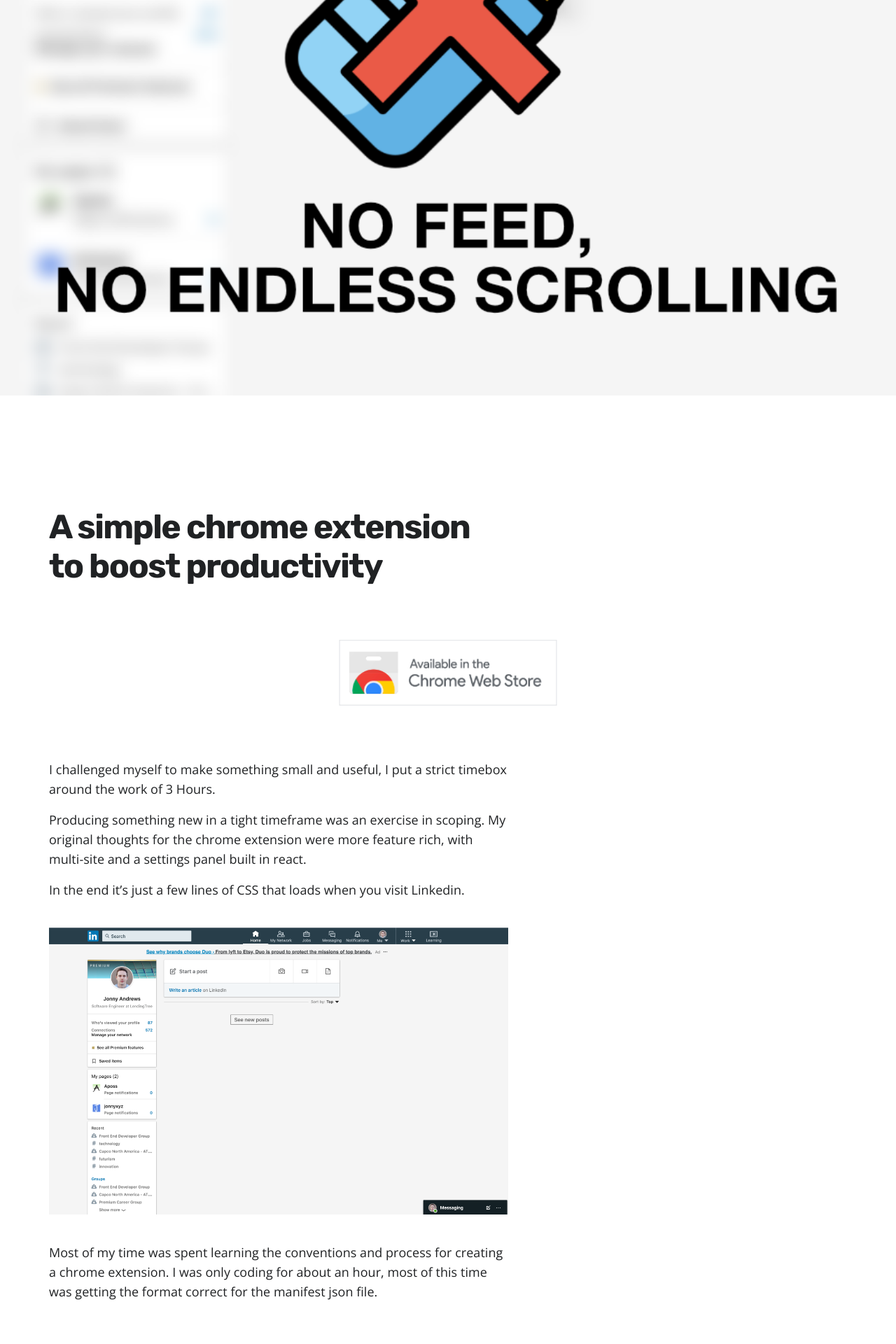
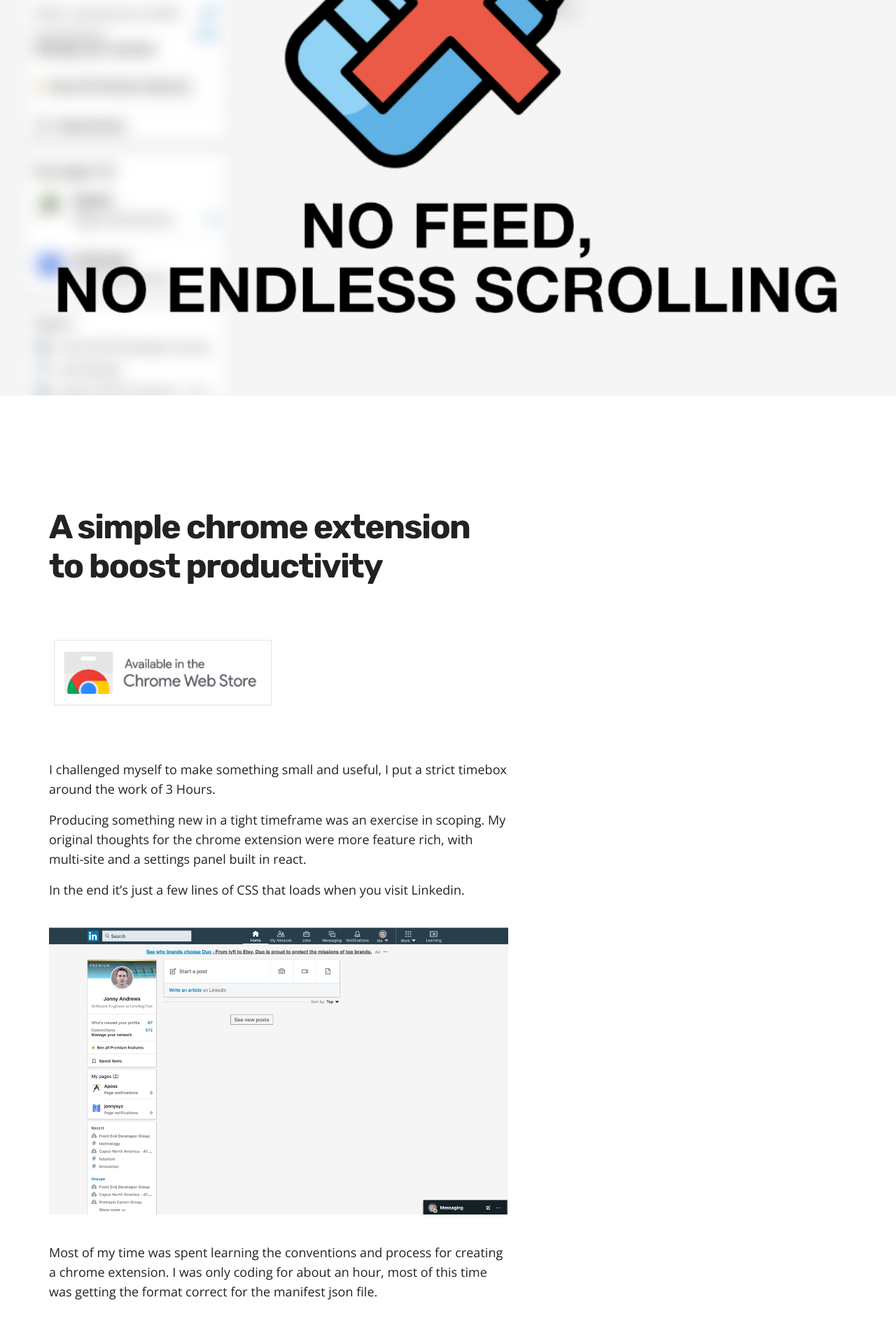
Before and after one commit to jonathanandrewsuk/jonathanandrewsuk.github.io, a Jekyll site: the page built from _posts/2019-11-15-no-feed-linkedin.md, in a window 1280 px wide. Shown: the part 815-2735 px from the top of the page at 70% size. Built offline with Jekyll 4.4.1, drawn with Linux system fonts in a browser that asks for light colours; nearby versions of some CDN libraries.

Commit message:
Update 2019-11-15-no-feed-linkedin.md

```diff
--- a/_posts/2019-11-15-no-feed-linkedin.md
+++ b/_posts/2019-11-15-no-feed-linkedin.md
@@ -7,7 +7,7 @@
 ---
 ## A simple chrome extension to boost productivity
 
-[![Chrome WebStore Badge]({{site.baseurl}}/images/ChromeWebBanner.png)](https://chrome.google.com/webstore/detail/no-feed-linkedin/fhjdnnefemijiadjmmafafonjoicedhd "Chrome Store Link")
+[![Chrome WebStore Badge]({{site.baseurl}}/images/ChromeWebStoreBanner.png)](https://chrome.google.com/webstore/detail/no-feed-linkedin/fhjdnnefemijiadjmmafafonjoicedhd "Chrome Store Link")
 
 I challenged myself to make something small and useful, I put a strict timebox around the work of 3 Hours.
 
```
